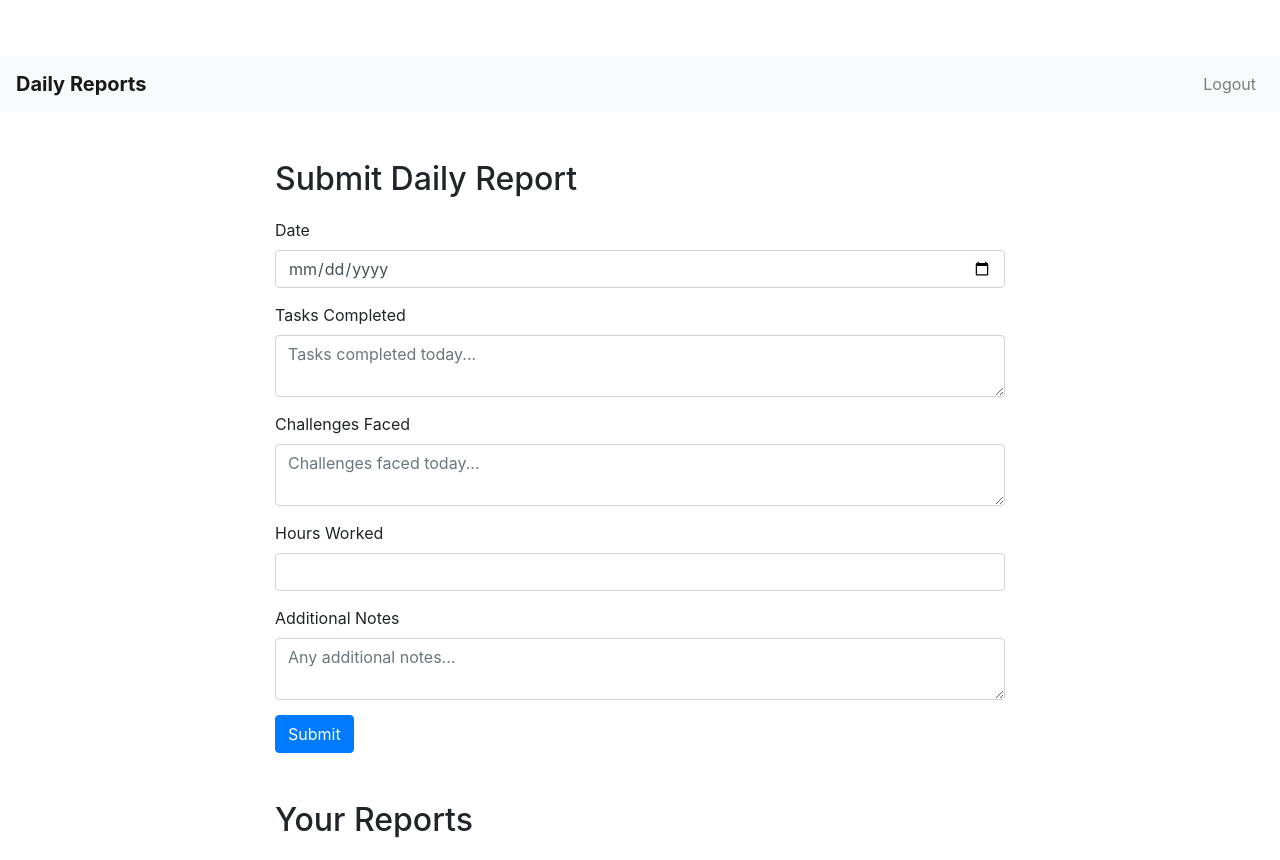
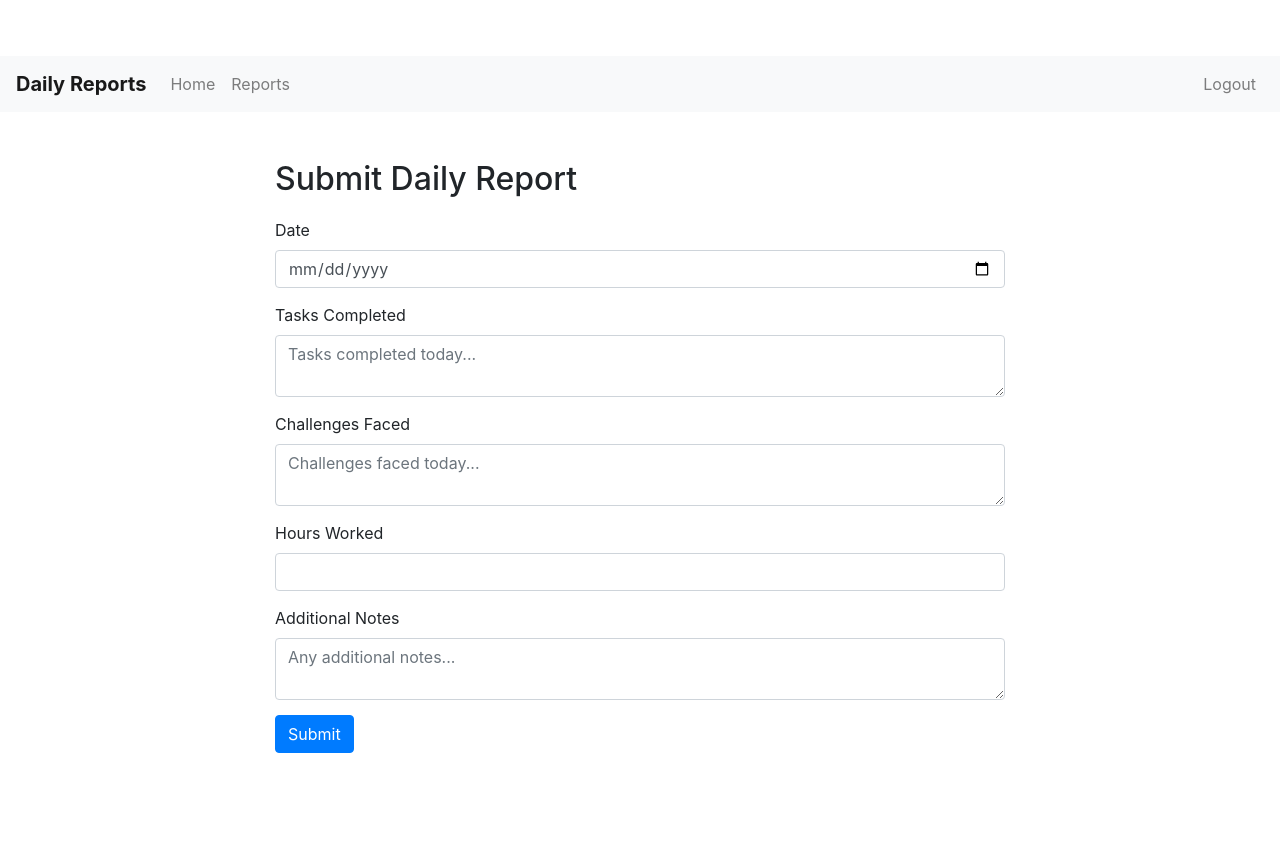
Before and after one commit to saadqureshi-1/hydraflow, a Flask app: page / in a window 1280 px wide. After the commit the page ends 753 px from the top, so only its background shows below. Run offline with Flask 3, Linux system fonts and the light colour scheme; the visitor is signed in with stand-in values (Sample User, id 1); data that the repository does not hold is empty; some libraries are stand-ins or nearby versions.

Commit message:
add navbar for home and reports and checks to use login and logout more dynamic

```diff
--- a/app/main.py
+++ b/app/main.py
@@ -65,3 +65,8 @@ def index():
         db.session.commit()
         flash('Report submitted!')
     return render_template('index.html')
+
+@main.route('/report', methods=['GET', 'POST'])
+@login_required
+def report():
+    return render_template('report.html')
--- a/app/templates/base.html
+++ b/app/templates/base.html
@@ -14,18 +14,40 @@
     <nav class="navbar navbar-expand-lg navbar-light bg-light">
         <a class="navbar-brand" href="{{ url_for('main.index') }}">Daily Reports</a>
         <div class="collapse navbar-collapse">
+            <ul class="navbar-nav mr-auto">
+            {% if current_user.is_authenticated%}
+                <li class="nav-item">
+                    <a class="nav-link" href="{{ url_for('main.index') }}">Home</a>
+                </li>
+                 <li class="nav-item">
+                    <a class="nav-link" href="{{ url_for('main.report') }}">Reports</a>
+                </li>
+                {%endif%}
+            </ul>
             <ul class="navbar-nav ml-auto">
                 {% if current_user.is_authenticated %}
                     <li class="nav-item">
                         <a class="nav-link" href="{{ url_for('main.logout') }}">Logout</a>
                     </li>
                 {% else %}
+                    {% if 'login' in request.url %}
+
+                         <li class="nav-item">
+                            <a class="nav-link" href="{{ url_for('main.register') }}">Register</a>
+                        </li>
+                    {% elif 'register' in request.url %}
+                        <li class="nav-item">
+                            <a class="nav-link" href="{{ url_for('main.login') }}">Login</a>
+                        </li>
+                    {%else%}
                         <li class="nav-item">
                             <a class="nav-link" href="{{ url_for('main.login') }}">Login</a>
                         </li>
                         <li class="nav-item">
                             <a class="nav-link" href="{{ url_for('main.register') }}">Register</a>
                         </li>
+                {%endif%}
+
                 {% endif %}
             </ul>
         </div>
--- a/app/templates/index.html
+++ b/app/templates/index.html
@@ -24,22 +24,10 @@
                 <label for="additional_notes">Additional Notes</label>
                 <textarea class="form-control" name="additional_notes" placeholder="Any additional notes..."></textarea>
             </div>
-            <button type="submit" class="btn btn-primary">Submit</button>
+            <button type="submit" class="btn btn-primary mb-2">Submit</button>
         </form>
 
-        <h2 class="mt-5">Your Reports</h2>
-        <ul class="list-group">
-            {% for report in current_user.reports %}
-                <li class="list-group-item">
-                    <strong>{{ report.date }}:</strong> <br>
-                    <strong>Tasks Completed:</strong> {{ report.tasks_completed }} <br>
-                    <strong>Challenges Faced:</strong> {{ report.challenges_faced }} <br>
-                    <strong>Hours Worked:</strong> {{ report.hours_worked }} <br>
-                    <strong>Additional Notes:</strong> {{ report.additional_notes }} <br>
-                    <small>Submitted on {{ report.timestamp }}</small>
-                </li>
-            {% endfor %}
-        </ul>
+
     </div>
 </div>
 {% endblock %}
```
Also changed, not shown: app/templates/report.html (+17 -0 lines). Lines whose indentation alone changed are shown as unchanged.
